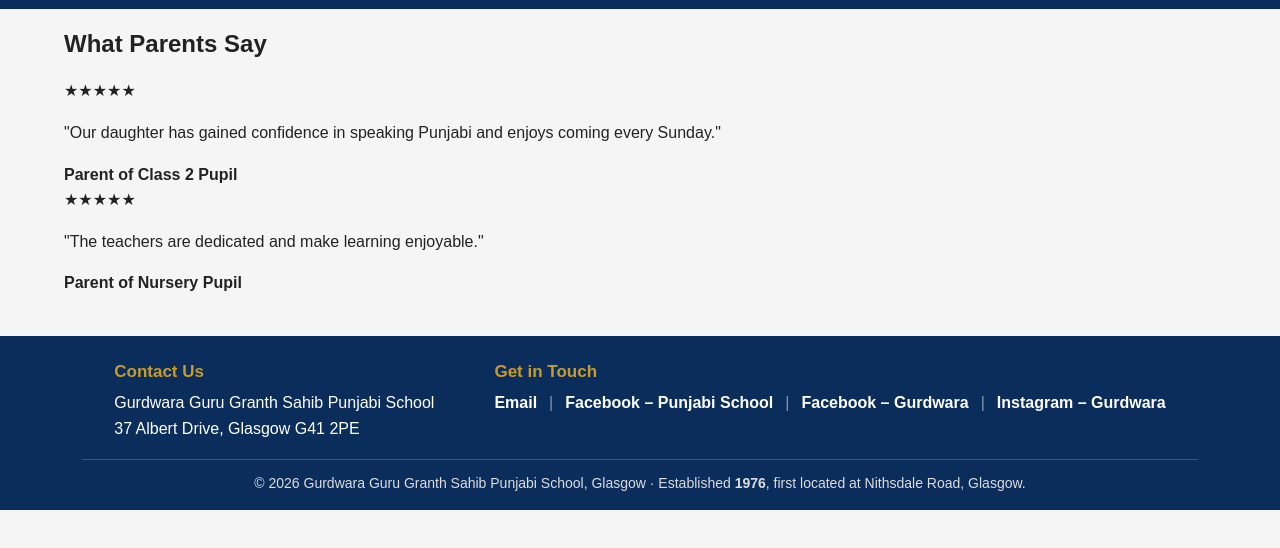
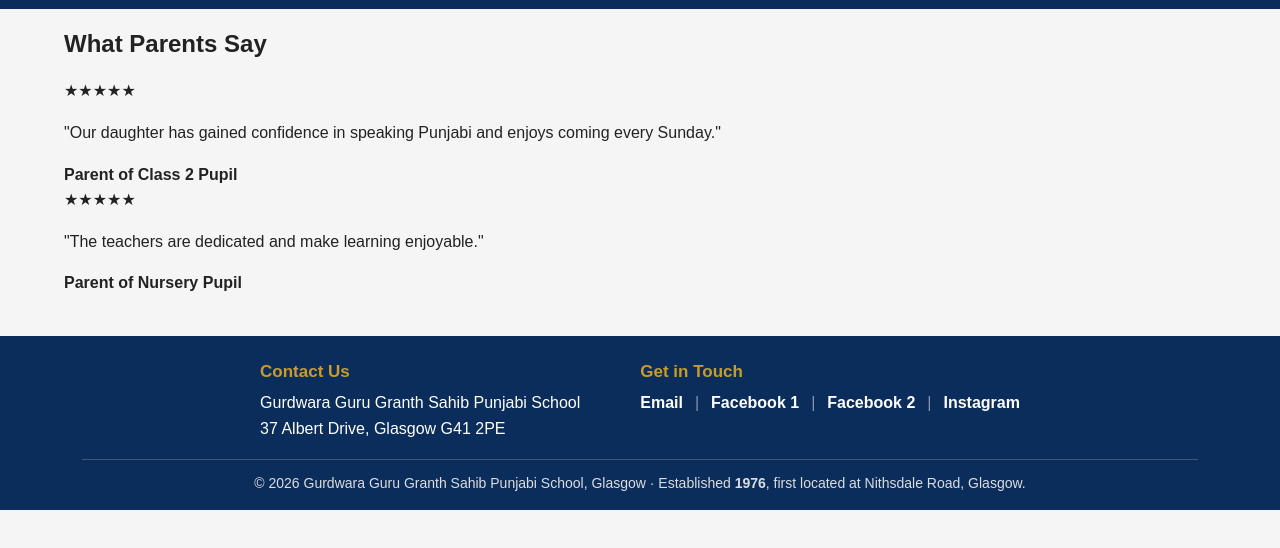
Before and after one commit to panjabischoolglasgow/school-website, a plain HTML site: page Approved feedback section.html in a window 1280 px wide. Shown: the part 182-730 px from the top of the page. Drawn offline with Linux system fonts and the light colour scheme.

Commit message:
Shorten footer social link labels
Co-Authored-By: Claude Opus 5.5 <noreply@anthropic.com>
Claude-Session: https://claude.ai/code/session_01KztfEb5fAmR1ZEK2XPPSFL

```diff
--- a/Approved feedback section.html
+++ b/Approved feedback section.html
@@ -106,9 +106,9 @@ Parent of Nursery Pupil
                 <h3>Get in Touch</h3>
                 <p>
                     <a href="mailto:panjabischoolglasgow@gmail.com">Email</a>
-                    <a href="https://www.facebook.com/PanjabiHeritageCultureSchool/" target="_blank" rel="noopener noreferrer">Facebook &ndash; Punjabi School</a>
-                    <a href="https://www.facebook.com/TheGlasgowGurdwara/" target="_blank" rel="noopener noreferrer">Facebook &ndash; Gurdwara</a>
-                    <a href="https://www.instagram.com/theglasgowgurdwara/" target="_blank" rel="noopener noreferrer">Instagram &ndash; Gurdwara</a>
+                    <a href="https://www.facebook.com/PanjabiHeritageCultureSchool/" target="_blank" rel="noopener noreferrer">Facebook 1</a>
+                    <a href="https://www.facebook.com/TheGlasgowGurdwara/" target="_blank" rel="noopener noreferrer">Facebook 2</a>
+                    <a href="https://www.instagram.com/theglasgowgurdwara/" target="_blank" rel="noopener noreferrer">Instagram</a>
                 </p>
             </div>
 
```
Also changed, not shown: Feedback form.html (+3 -3 lines), calendar.html (+3 -3 lines), class.html (+3 -3 lines), classes.html (+3 -3 lines), googleclassroom.html (+3 -3 lines), index.html (+3 -3 lines), parents.html (+3 -3 lines), photo_library.html (+3 -3 lines), policies.html (+3 -3 lines), results.html (+3 -3 lines), staff.html (+3 -3 lines), virsa.html (+3 -3 lines), volunteers.html (+3 -3 lines).
